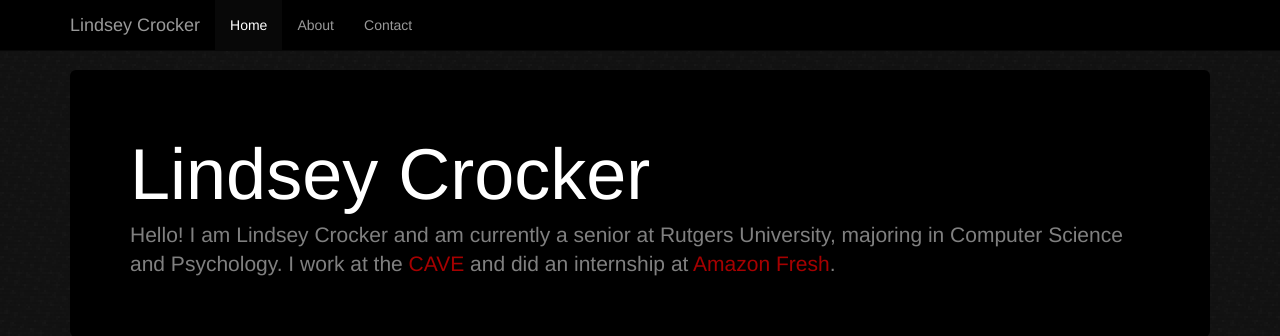
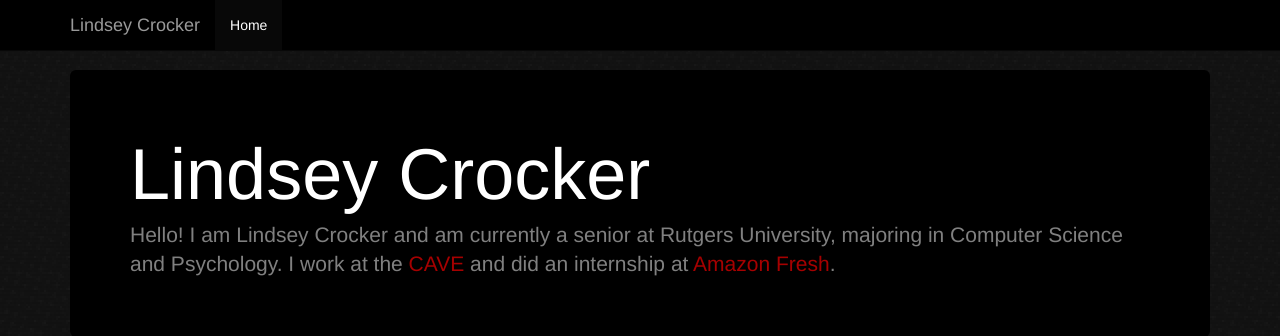
Before and after one commit to yesdnil5/lindseycrocker.com, a Flask app: page / in a window 1280 px wide. Shown: the top 336 px of the page. Run offline with Flask 2, Linux system fonts and the light colour scheme; some libraries are stand-ins or nearby versions.

Commit message:
got rid of not working links

```diff
--- a/templates/index.html
+++ b/templates/index.html
@@ -27,8 +27,6 @@
 								<div class="navbar-collapse collapse">
 										<ul class="nav navbar-nav">
 												<li class="active"><a href="#">Home</a></li>
-												<li><a href="#about">About</a></li>
-												<li><a href="#contact">Contact</a></li>
 										</ul>
 								</div><!--/.nav-collapse -->
 						</div>
```
